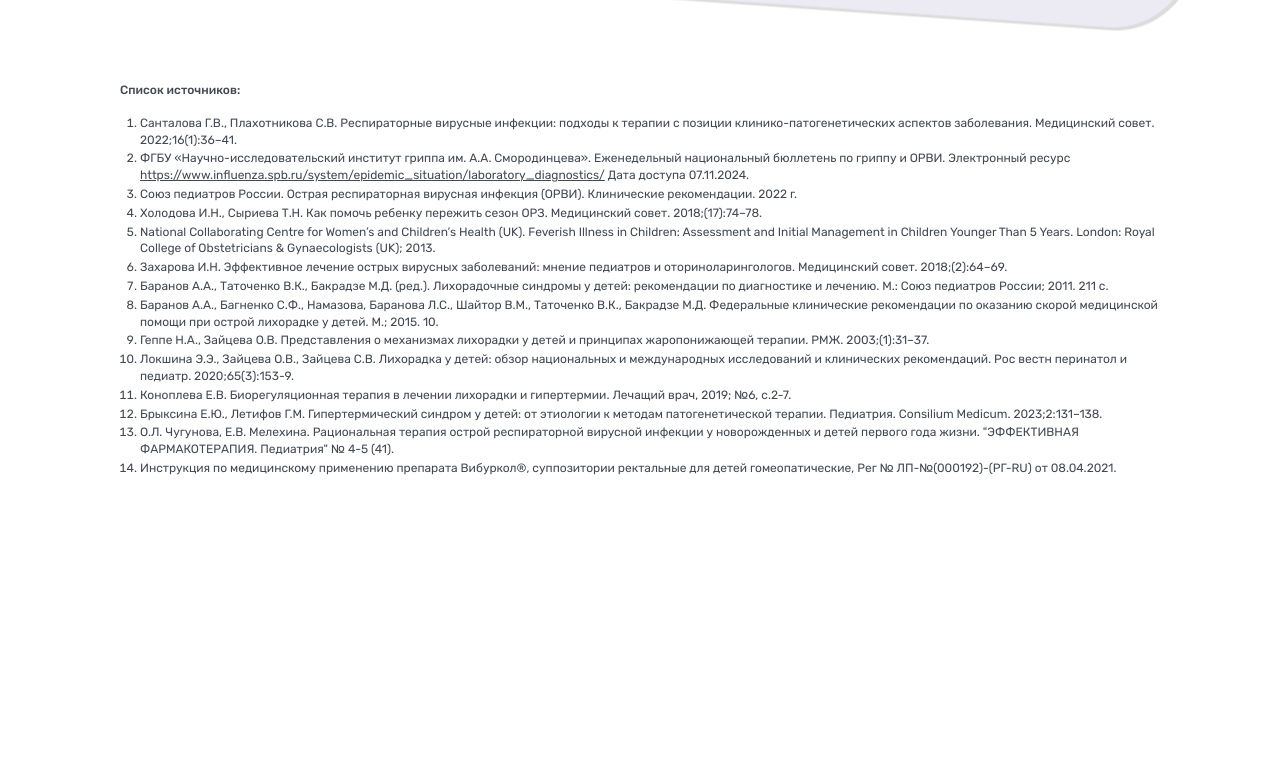
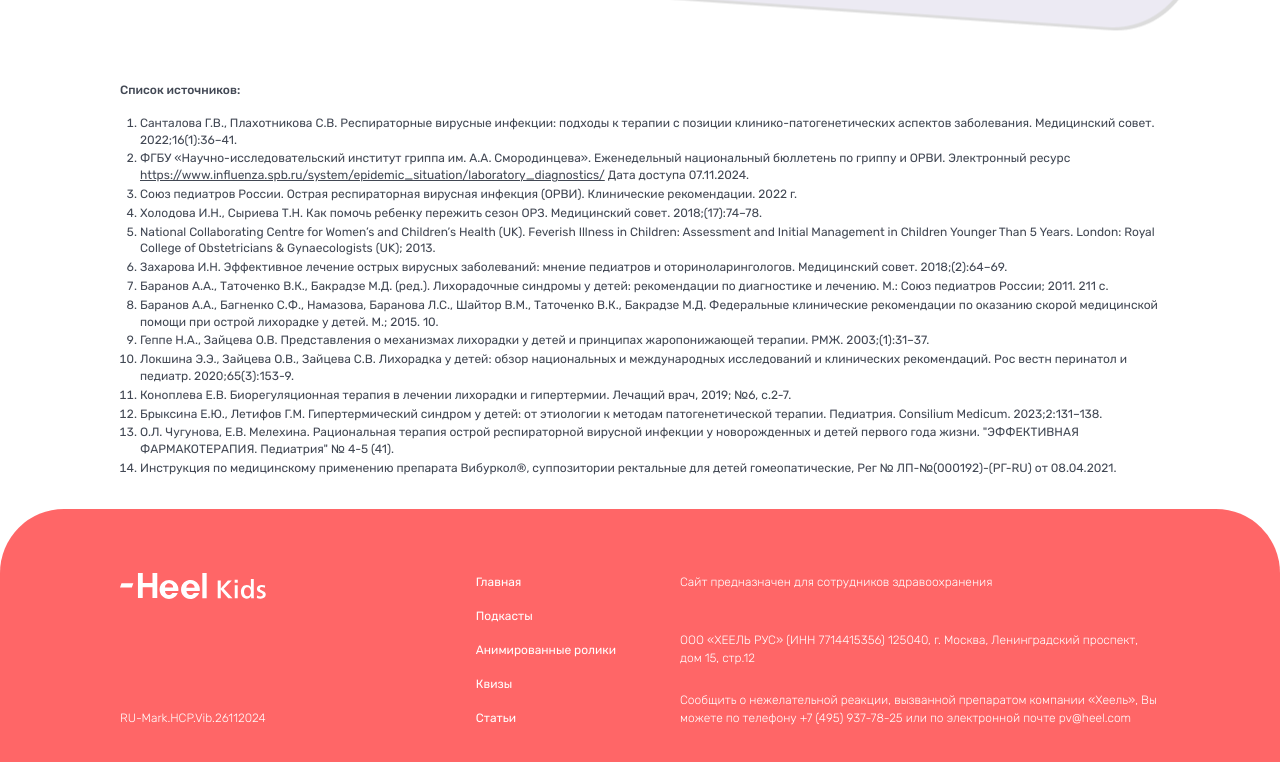
Before and after one commit to vadimvalid/viburkol, a website: page index.html in a window 1280 px wide. Shown: the part 4638-5400 px from the top of the page. Before the commit the page ends 5147 px from the top, so only its background shows below. Drawn offline with Linux system fonts and the light colour scheme.

Commit message:
Complete home page

```diff
--- a/index.html
+++ b/index.html
@@ -467,7 +467,40 @@
           </div>
         </section>
       </main>
-      <footer id="footer" class="footer"></footer>
+      <footer id="footer" class="footer">
+        <div class="container">
+          <div class="footer__wrapper">
+            <div class="footer__logo">
+              <img src="./img/logo.svg" alt="logo" />
+              <p>RU-Mark.HCP.Vib.26112024</p>
+            </div>
+            <div class="footer__right">
+              <ul class="footer__menu">
+                <li><a href="#">Главная</a></li>
+                <li><a href="#">Подкасты</a></li>
+                <li><a href="#">Анимированные ролики</a></li>
+                <li><a href="#">Квизы</a></li>
+                <li><a href="#">Статьи</a></li>
+              </ul>
+              <div class="footer__text">
+                <p>Сайт предназначен для сотрудников здравоохранения</p>
+                <p>
+                  <span>ООО «ХЕЕЛЬ РУС» (ИНН 7714415356)</span>
+                  <span
+                    >125040, г. Москва, Ленинградский проспект, дом 15,
+                    стр.12</span
+                  >
+                </p>
+                <p>
+                  Сообщить о нежелательной реакции, вызванной препаратом
+                  компании «Хеель», Вы можете по телефону +7 (495) 937-78-25 или
+                  по электронной почте pv@heel.com
+                </p>
+              </div>
+            </div>
+          </div>
+        </div>
+      </footer>
     </div>
 
     <script src="./js/srtipt.js"></script>
--- a/scss/layouts/_article.scss
+++ b/scss/layouts/_article.scss
@@ -198,6 +198,7 @@
       a {
         text-decoration: underline;
         font-size: variables.$xs;
+        word-break: break-word;
       }
     }
   }
@@ -291,12 +292,23 @@
         font-size: variables.$xl;
       }
     }
+
+    &__image {
+      max-width: calc(100vw - 32px);
+      margin-top: variables.$xl;
+      overflow-x: scroll;
+
+      img {
+        min-width: 800px;
+        max-width: unset;
+      }
+    }
   }
 
   @media screen and (max-width: 520px) {
     &__title {
       position: relative;
-      padding: variables.$xl;
+      padding: variables.$xl3 variables.$xl2;
 
       > * {
         position: relative;
--- /dev/null
+++ b/scss/layouts/_footer.scss
@@ -0,0 +1,106 @@
+@use "./settings/_variables" as variables;
+@use "./settings/_mixins" as mixins;
+
+.footer {
+  padding: mixins.torem(64) 0;
+  border-radius: 64px 64px 0px 0px;
+  background: variables.$red;
+  font-size: variables.$xs;
+  font-weight: 300;
+  color: variables.$white;
+
+  &__wrapper {
+    display: flex;
+    justify-content: space-between;
+    gap: mixins.torem(210);
+  }
+
+  &__logo {
+    display: flex;
+    flex-direction: column;
+    gap: variables.$md;
+
+    p {
+      width: max-content;
+      margin-top: auto;
+    }
+  }
+
+  &__right {
+    display: flex;
+    gap: mixins.torem(64);
+    margin-left: auto;
+  }
+
+  &__menu {
+    display: flex;
+    flex-direction: column;
+    gap: variables.$md;
+
+    li {
+      width: max-content;
+      font-weight: variables.$regular;
+    }
+  }
+
+  &__text {
+    display: flex;
+    flex-direction: column;
+    gap: variables.$xl;
+
+    > p {
+      &:nth-child(2) {
+        margin-top: auto;
+      }
+    }
+  }
+
+  @include mixins.sm-breakpoint {
+    padding: variables.$xl3 0;
+    border-radius: 32px 32px 0 0;
+
+    &__wrapper {
+      flex-direction: column;
+      gap: variables.$xl3;
+    }
+
+    &__logo {
+      flex-direction: column;
+      align-items: flex-start;
+      gap: variables.$md;
+
+      img {
+        width: auto;
+        height: 28px;
+      }
+    }
+
+    &__right {
+      flex-direction: column;
+      gap: variables.$xl3;
+    }
+
+    &__menu {
+      gap: mixins.torem(28);
+
+      li {
+        font-size: variables.$lg;
+
+        a {
+          text-decoration: underline;
+        }
+      }
+    }
+
+    &__text {
+      gap: variables.$md;
+
+      p {
+        &:first-child {
+          margin-bottom: variables.$md;
+          font-size: variables.$md;
+        }
+      }
+    }
+  }
+}
--- a/scss/settings/_fonts.scss
+++ b/scss/settings/_fonts.scss
@@ -2,7 +2,7 @@
   font-family: "Rubik";
   src: url("../fonts/Rubik.woff2") format("woff2");
   font-display: swap;
-  font-weight: 400 800;
+  font-weight: 300 800;
 }
 
 @font-face {
```
Also changed, not shown: css/style.css, img/logo.svg (added).
